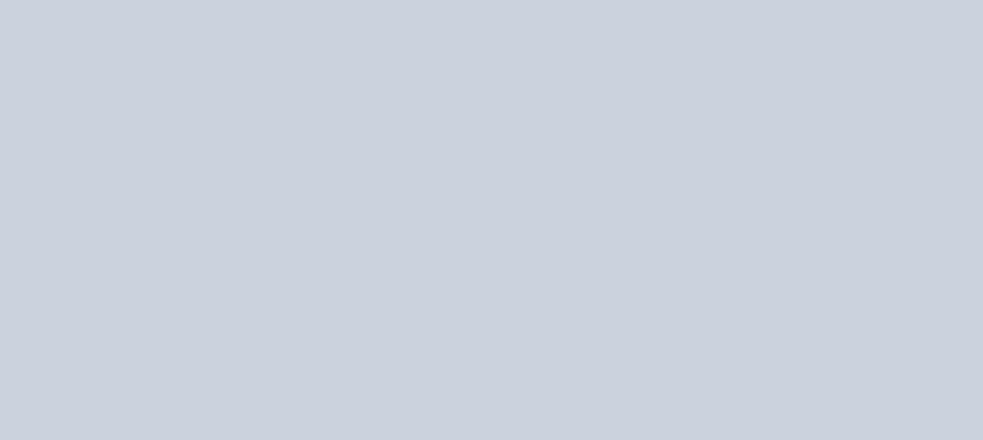
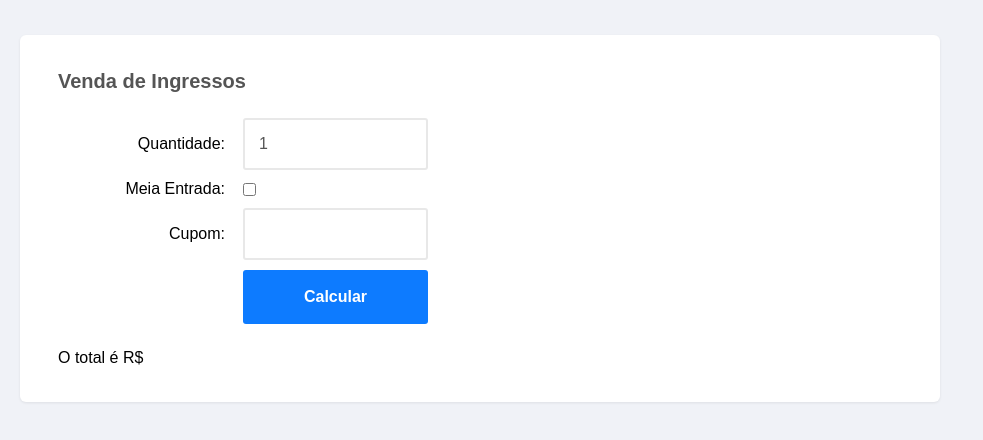
Before and after one commit to robber-AS/React-arquivo, a React (Create React App) app: page /ingressos in a window 1280 px wide. Before the commit this address had no page. Shown: the top 440 px of the page, without its empty margins (0-983 px from the left). Built offline with nearby package versions, Linux system fonts and the light colour scheme.

Commit message:
Ingressos

```diff
--- a/src/App.js
+++ b/src/App.js
@@ -11,11 +11,15 @@ function App() {
       <Link to="/usuario"><h2> ir Para Cadastro de Funcionário</h2> </Link>
       <Link to="/varestado"><h2> ir Para Variável de Estado</h2> </Link>
       <Link to="/contador"><h2> ir Para Contador</h2> </Link>
-
+      <Link to="/ex01"><h2> ir Para Exercício 1</h2> </Link>
+      <Link to="/ingressos"><h2> ir Para Ingressos</h2> </Link>
     </div>
-
-
   );
 }
 
+
+
+
+
+
 export default App;
--- a/src/index.js
+++ b/src/index.js
@@ -12,6 +12,7 @@ import Contador from './pages/contador';
 import './pages/contador/index.scss';
 import CadastroFuncionario from './pages/usuario';
 import './pages/usuario/index.scss';
+import Ingressos from "./pages/ingressos";
 import { BrowserRouter,Routes,Route } from 'react-router-dom';
 
 
@@ -26,6 +27,7 @@ root.render(
          <Route path='/varestado' element={<Varestado/>}/>
          <Route path='/contador' element={<Contador/>}/>
          <Route path='/usuario' element={<CadastroFuncionario/>}/>
+         <Route path='/ingressos' element={<Ingressos/>}/>
 
       </Routes>
     </BrowserRouter>
--- a/src/pages/contador/index.jsx
+++ b/src/pages/contador/index.jsx
@@ -2,7 +2,7 @@ import { useState } from "react";
 import "./index.scss";
 
 export default function Contador() {
-  let Contador = 0;
+  const [contador, setcontador] = useState(0);
 
   function mais() {
     if (contador < 20) {
--- a/src/pages/ex01/index.scss
+++ b/src/pages/ex01/index.scss
@@ -1,5 +1,5 @@
 .ex01{
-    background-color: aqua;
+    background-color:{corFundo};
     display: flex;
     flex-direction: column;
     align-items: center;
--- /dev/null
+++ b/src/pages/ingressos/index.jsx
@@ -0,0 +1,60 @@
+import { useState } from "react";
+import "./index.scss";
+
+const PRECO_INGRESSO = 30;
+
+export default function Ingressos() {
+  const [qtd, setQtd] = useState(1);
+  const [meia, setMeia] = useState(false);
+  const [cupom, setCupom] = useState("");
+  const [total, setTotal] = useState(null);
+
+  function rob (){
+    let valor = Number(qtd) * PRECO_INGRESSO;
+
+    if (meia){
+      valor = valor / 2;
+
+    }
+
+    if (cupom.toUpperCase() == "QUERO50"){
+      valor = valor * 0.5
+    }
+
+    setTotal(valor);
+  }
+
+  return (
+    <div className="ingressos">
+      <div className="card">
+        <h1>Venda de Ingressos</h1>
+
+        <div className="linha">
+          <label>Quantidade:</label>
+          <input
+            type="number"  min="0"  value={qtd}    onChange={(e) => setQtd(e.target.value)}
+          />
+        </div>
+
+        <div className="linha">
+          <label>Meia Entrada:</label>
+
+          <input type="checkbox"  checked={meia} onChange={(e)=>setMeia(e.target.checked)}   />
+        </div>
+
+        <div className="linha">
+          <label>Cupom:</label>
+          <input   type="text"  value={cupom} onChange={(e) => setCupom(e.target.value)}
+          />
+        </div>
+
+        <div className="linha">
+          <label></label>
+          <button onClick={rob}>Calcular</button>
+        </div>
+
+        <p className="total">O total é R$ {total}</p>
+      </div>
+    </div>
+  );
+}
--- /dev/null
+++ b/src/pages/ingressos/index.scss
@@ -0,0 +1,68 @@
+.ingressos {
+  min-height: 100vh;
+  padding: 35px 20px;
+  background-color: #f0f2f7;
+  font-family: "Poppins", sans-serif;
+  box-sizing: border-box;
+
+  .card {
+    max-width: 920px;
+    padding: 35px 38px;
+    background-color: #fff;
+    border-radius: 6px;
+    box-shadow: 0 1px 3px rgba(0, 0, 0, 0.08);
+  }
+
+  h1 {
+    margin: 0 0 25px;
+    font-size: 20px;
+    font-weight: 600;
+    color: #555;
+  }
+
+  .linha {
+    display: flex;
+    align-items: center;
+    margin-bottom: 10px;
+
+    label {
+      width: 185px;
+      padding-right: 18px;
+      text-align: right;
+      font-size: 16px;
+    }
+
+    input[type="number"],
+    input[type="text"] {
+      width: 185px;
+      height: 52px;
+      padding: 0 14px;
+      font-size: 16px;
+      color: #555;
+      border: 2px solid #e8e8e8;
+      border-radius: 3px;
+      box-sizing: border-box;
+    }
+
+    input[type="checkbox"] {
+      margin: 0;
+    }
+
+    button {
+      width: 185px;
+      height: 54px;
+      font-size: 16px;
+      font-weight: 600;
+      color: #fff;
+      background-color: #0d7bff;
+      border: none;
+      border-radius: 3px;
+      cursor: pointer;
+    }
+  }
+
+  .total {
+    margin: 25px 0 0;
+    font-size: 16px;
+  }
+}
--- a/src/router.jsx
+++ b/src/router.jsx
@@ -11,7 +11,7 @@ import CadastroFuncionario from "./pages/usuario";
 import "./pages/usuario/index.scss";
 import { BrowserRouter, Routes, Route } from "react-router-dom";
 import App from "./App";
-import { BrowserRouter, Routes, Route } from "react-router-dom";
+import Ingressos from "./pages/ingressos";
 
 
 
@@ -25,6 +25,7 @@ export default function Navegacao() {
         <Route path="/varestado" element={<Varestado />} />
         <Route path="/contador" element={<Contador />} />
         <Route path="/usuario" element={<CadastroFuncionario />} />
+        <Route path="/ingressos" element={<Ingressos />} />
       </Routes>
     </BrowserRouter>
   );
```
Also changed, not shown: src/pages/ex01/index.jsx (line endings or trailing spaces), 1 other file (tests, documents, lock files or other folders).
